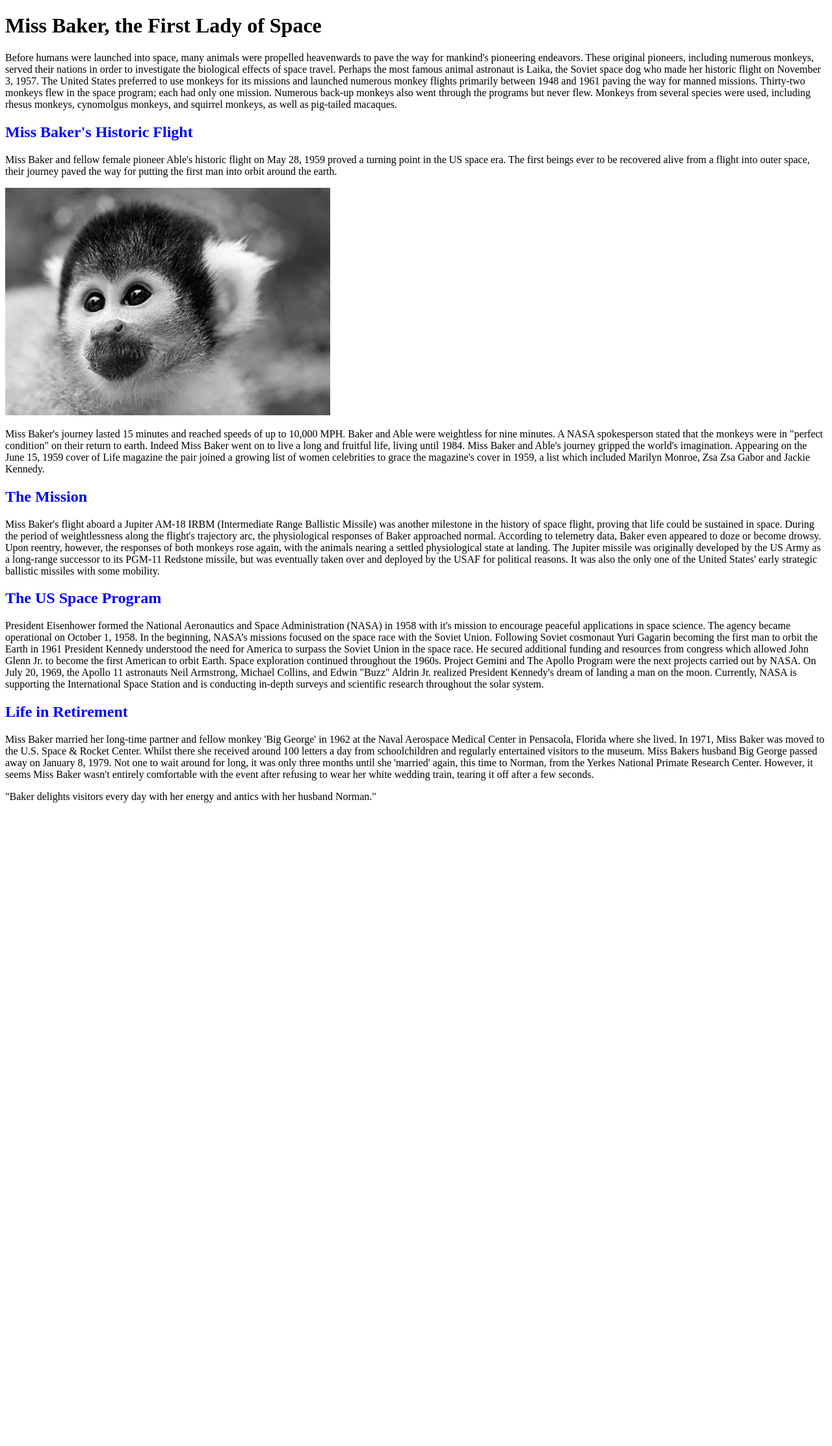
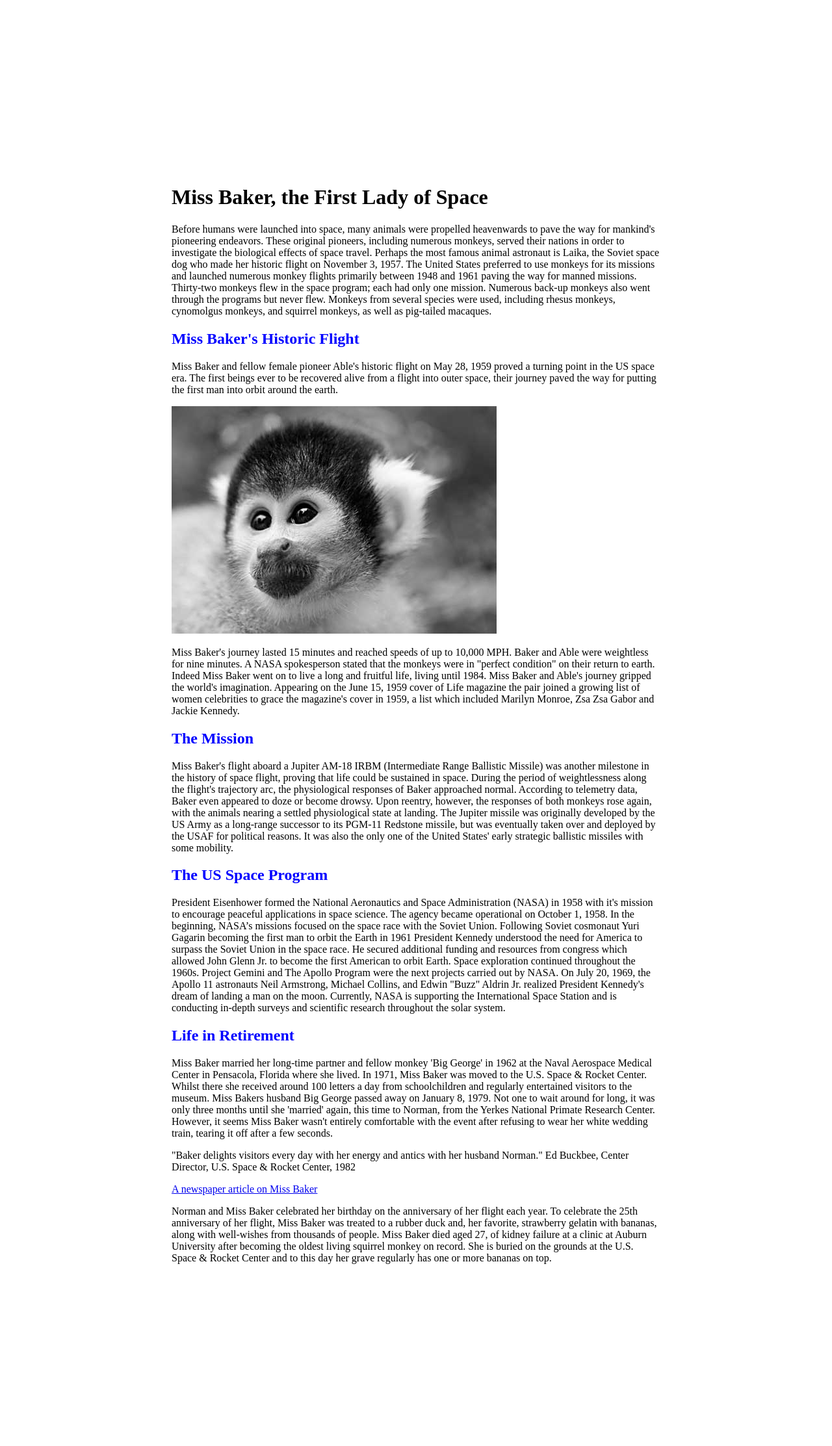
Before and after one commit to EvanJepsen/Host_website, a PHP site: page /miss-baker/miss-baker.html in a window 1280 px wide. Shown: the whole page at 65% size. Before the commit the page ends 1235 px from the top, so only its background shows below. Run offline with PHP 8.4, Linux system fonts and the light colour scheme.

Commit message:
Add files via upload

```diff
--- a/host-website/miss-baker/miss-baker.html
+++ b/host-website/miss-baker/miss-baker.html
@@ -31,6 +31,11 @@
         <p>Miss Baker married her long-time partner and fellow monkey 'Big George' in 1962 at the Naval Aerospace Medical Center in Pensacola, Florida where she lived.
         In 1971, Miss Baker was moved to the U.S. Space & Rocket Center. Whilst there she received around 100 letters a day from schoolchildren and regularly entertained visitors to the museum.
         Miss Bakers husband Big George passed away on January 8, 1979. Not one to wait around for long, it was only three months until she 'married' again, this time to Norman, from the Yerkes National Primate Research Center. However, it seems Miss Baker wasn't entirely comfortable with the event after refusing to wear her white wedding train, tearing it off after a few seconds.</p>
-        <p>"Baker delights visitors every day with her energy and antics with her husband Norman."</p>
+        <p>"Baker delights visitors every day with her energy and antics with her husband Norman." Ed Buckbee, Center Director, U.S. Space & Rocket Center, 1982</p>
+        <a href ="http://news.google.com/newspapers?id=3iQdAAAAIBAJ&sjid=S6UEAAAAIBAJ&dq=miss%20baker%20monkey&pg=6678%2C6793325">A newspaper article on Miss Baker</a>
+
+        <p>Norman and Miss Baker celebrated her birthday on the anniversary of her flight each year. To celebrate the 25th anniversary of her flight, Miss Baker was treated to a rubber duck and, her favorite, strawberry gelatin with bananas, along with well-wishes from thousands of people.
+        Miss Baker died aged 27, of kidney failure at a clinic at Auburn University after becoming the oldest living squirrel monkey on record. She is buried on the grounds at the U.S. Space & Rocket Center and to this day her grave regularly has one or more bananas on top.</p>
+
     </body>
 </html>
--- a/host-website/miss-baker/styles/style.css
+++ b/host-website/miss-baker/styles/style.css
@@ -1,3 +1,7 @@
 h2{
     color: blue;
 }
+body{
+    align-content: center;
+    padding: 20%;
+}
```
